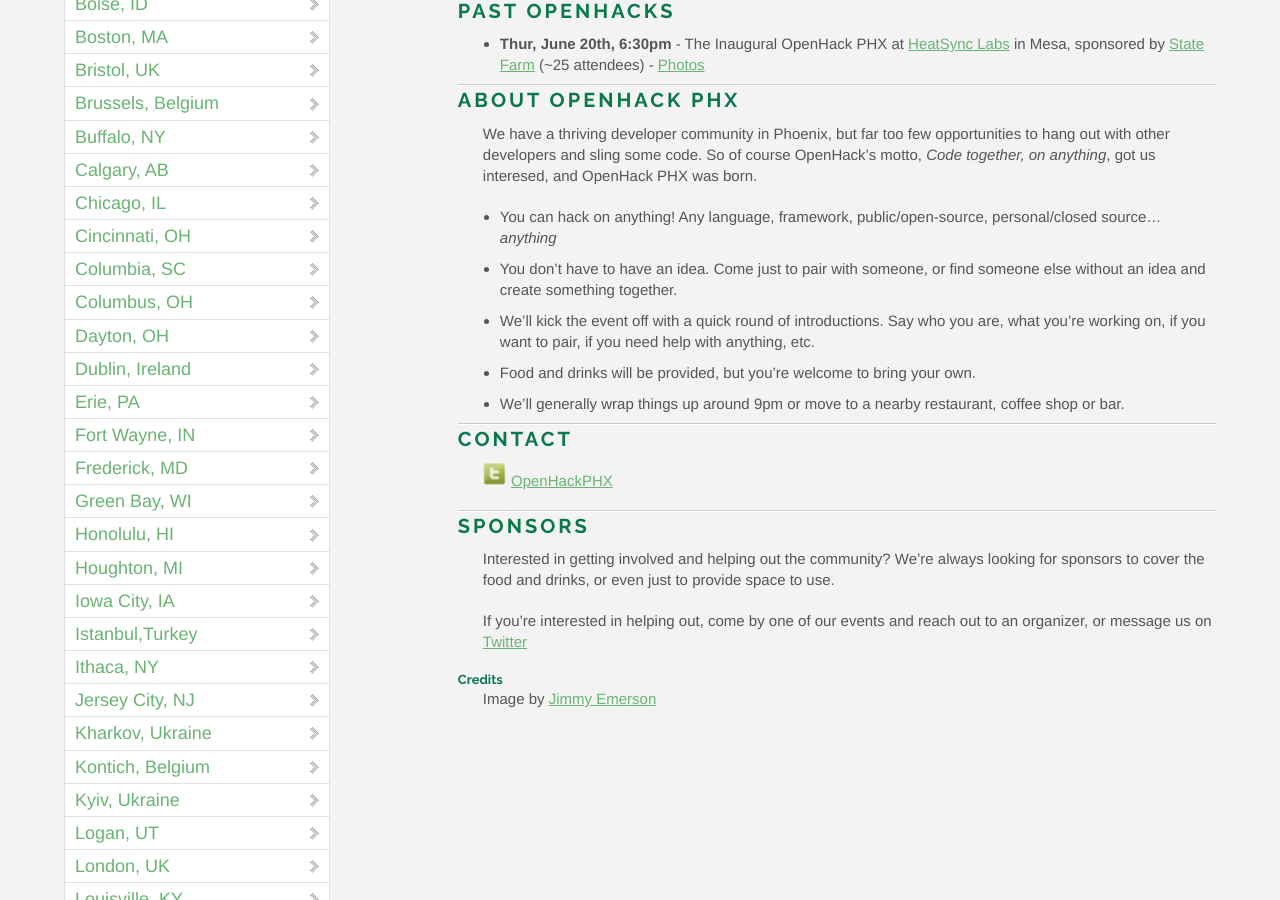
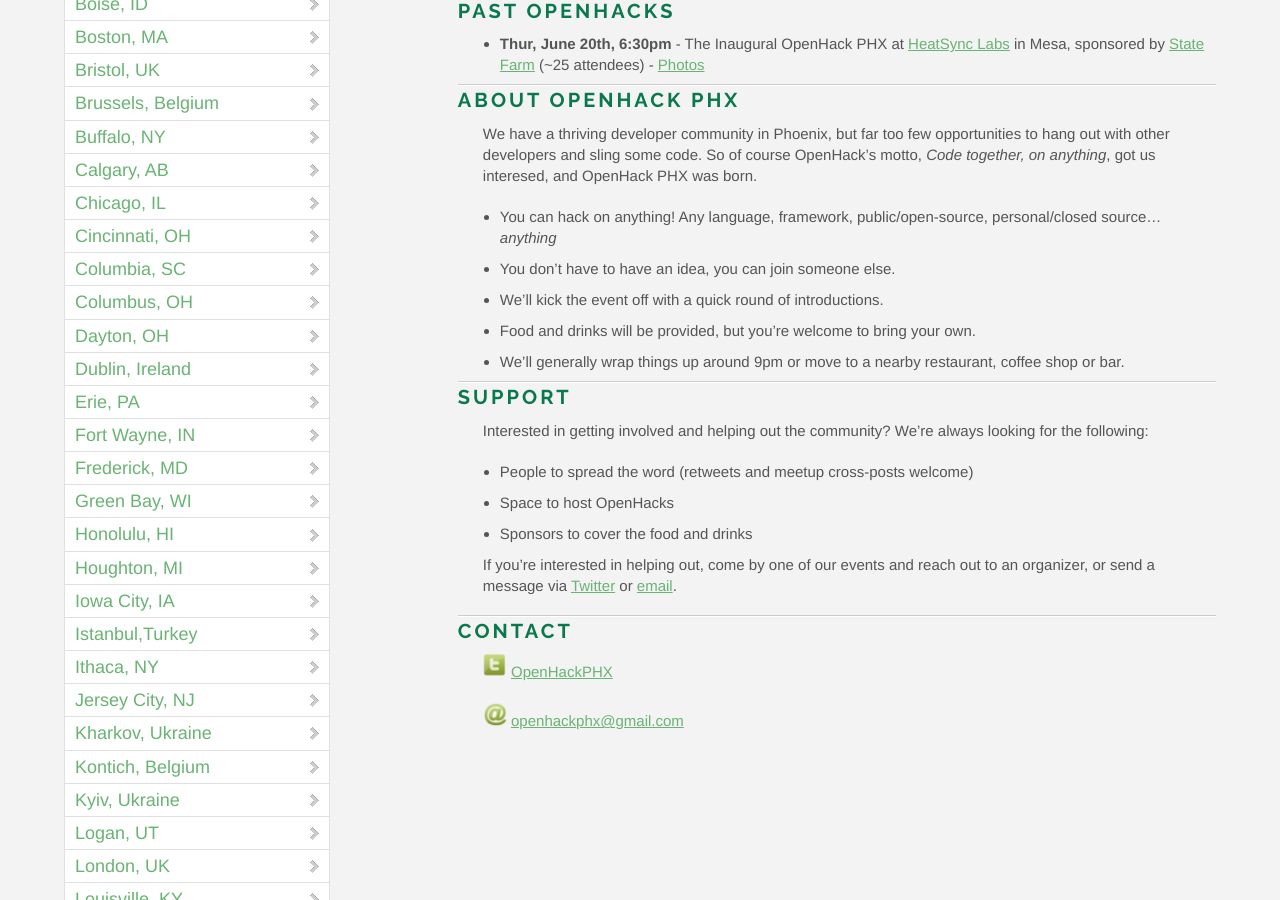
Before and after one commit to OpenHack/openhack.github.com, a Jekyll site: the page built from phoenix/index.markdown, in a window 1280 px wide and 900 px high, scrolled down 593 px. Built offline with Jekyll 4.4.1, drawn with Linux system fonts in a browser that asks for light colours; nearby versions of some CDN libraries; Markdown is read by kramdown in place of the engine named in the settings; comment, search, counter and statistics services are not loaded.

Commit message:
updated text, added email, changed sponsor section to support

```diff
--- a/phoenix/index.markdown
+++ b/phoenix/index.markdown
@@ -20,21 +20,23 @@
 We have a thriving developer community in Phoenix, but far too few opportunities to hang out with other developers and sling some code. So of course OpenHack's motto, *Code together, on anything*, got us interesed, and OpenHack PHX was born.
 
 - You can hack on anything! Any language, framework, public/open-source, personal/closed source... *anything*
-- You don’t have to have an idea. Come just to pair with someone, or find someone else without an idea and create something together.
-- We'll kick the event off with a quick round of introductions. Say who you are, what you're working on, if you want to pair, if you need help with anything, etc.
+- You don’t have to have an idea, you can join someone else.
+- We'll kick the event off with a quick round of introductions.
 - Food and drinks will be provided, but you're welcome to bring your own.
 - We'll generally wrap things up around 9pm or move to a nearby restaurant, coffee shop or bar.
+
+### Support
+
+Interested in getting involved and helping out the community? We're always looking for the following:
+
+- People to spread the word (retweets and meetup cross-posts welcome)
+- Space to host OpenHacks
+- Sponsors to cover the food and drinks
+
+If you're interested in helping out, come by one of our events and reach out to an organizer, or send a  message via [Twitter](https://twitter.com/OpenHackPHX) or [email](mailto:openhackphx@gmail.com).
 
 ### Contact
 
 ![Twitter](/phoenix/twitter.png) [OpenHackPHX](https://twitter.com/OpenHackPHX)
 
-### Sponsors
-
-Interested in getting involved and helping out the community? We're always looking for sponsors to cover the food and drinks, or even just to provide space to use.
-
-If you're interested in helping out, come by one of our events and reach out to an organizer, or message us on [Twitter](https://twitter.com/OpenHackPHX)
-
-#### Credits
-
-Image by [Jimmy Emerson](http://www.flickr.com/photos/auvet/4385255226/in/photostream/)
+![Email](/phoenix/email.png) [openhackphx@gmail.com](mailto:openhackphx@gmail.com)
```
